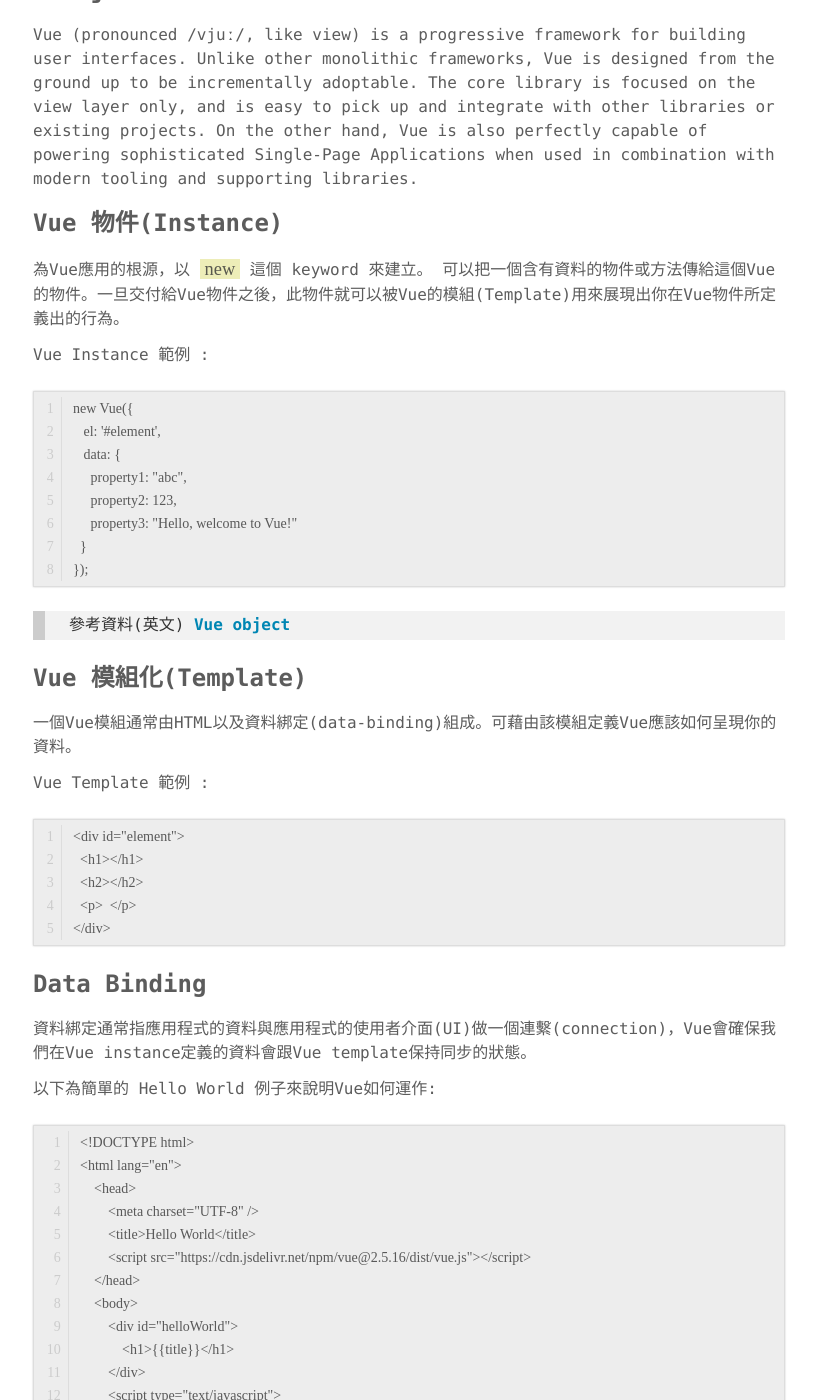
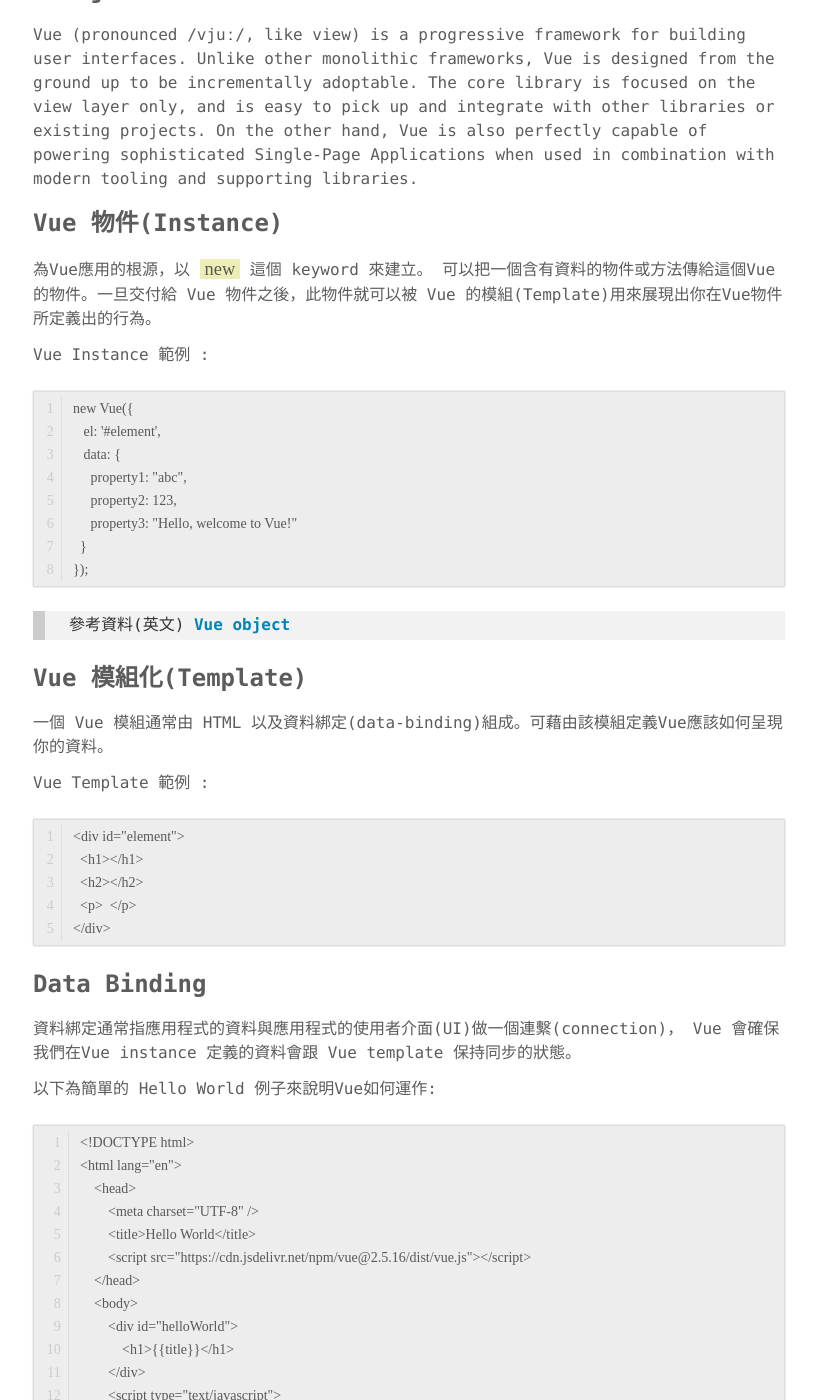
Before and after one commit to securenai/securenai.github.io, a Jekyll site: the page built from vue/vue_page1.md, in a window 1280 px wide and 1400 px high, scrolled down 335 px. Shown: the whole window, without its empty margins (231-1048 px from the left). Built offline with Jekyll 4.4.1, drawn with Linux system fonts in a browser that asks for light colours; our own code applies the rules of GitHub Pages for plain Markdown files; some of the changed text lies outside the part shown.

Commit message:
Update vue_page1.md

````diff
--- a/vue/vue_page1.md
+++ b/vue/vue_page1.md
@@ -22,7 +23,7 @@
 Vue (pronounced /vjuː/, like view) is a progressive framework for building user interfaces. Unlike other monolithic frameworks, Vue is designed from the ground up to be incrementally adoptable. The core library is focused on the view layer only, and is easy to pick up and integrate with other libraries or existing projects. On the other hand, Vue is also perfectly capable of powering sophisticated Single-Page Applications when used in combination with modern tooling and supporting libraries.
 
 ### Vue 物件(Instance)
-為Vue應用的根源，以 `new` 這個 keyword 來建立。 可以把一個含有資料的物件或方法傳給這個Vue的物件。一旦交付給Vue物件之後，此物件就可以被Vue的模組(Template)用來展現出你在Vue物件所定義出的行為。
+為Vue應用的根源，以 `new` 這個 keyword 來建立。 可以把一個含有資料的物件或方法傳給這個Vue的物件。一旦交付給 Vue 物件之後，此物件就可以被 Vue 的模組(Template)用來展現出你在Vue物件所定義出的行為。
 
 Vue Instance 範例 :
 ```
@@ -40,7 +41,7 @@
 
 
 ### Vue 模組化(Template)
-一個Vue模組通常由HTML以及資料綁定(data-binding)組成。可藉由該模組定義Vue應該如何呈現你的資料。
+一個 Vue 模組通常由 HTML 以及資料綁定(data-binding)組成。可藉由該模組定義Vue應該如何呈現你的資料。
 
 Vue Template 範例 :
 ```
@@ -53,7 +54,7 @@
 
 ### Data Binding
 
-資料綁定通常指應用程式的資料與應用程式的使用者介面(UI)做一個連繫(connection)，Vue會確保我們在Vue instance定義的資料會跟Vue template保持同步的狀態。
+資料綁定通常指應用程式的資料與應用程式的使用者介面(UI)做一個連繫(connection)， Vue 會確保我們在Vue instance 定義的資料會跟 Vue template 保持同步的狀態。
 
 以下為簡單的 Hello World 例子來說明Vue如何運作:
 ```
````
Also changed, not shown: other parts of vue/vue_page1.md (+2 -1 lines).
